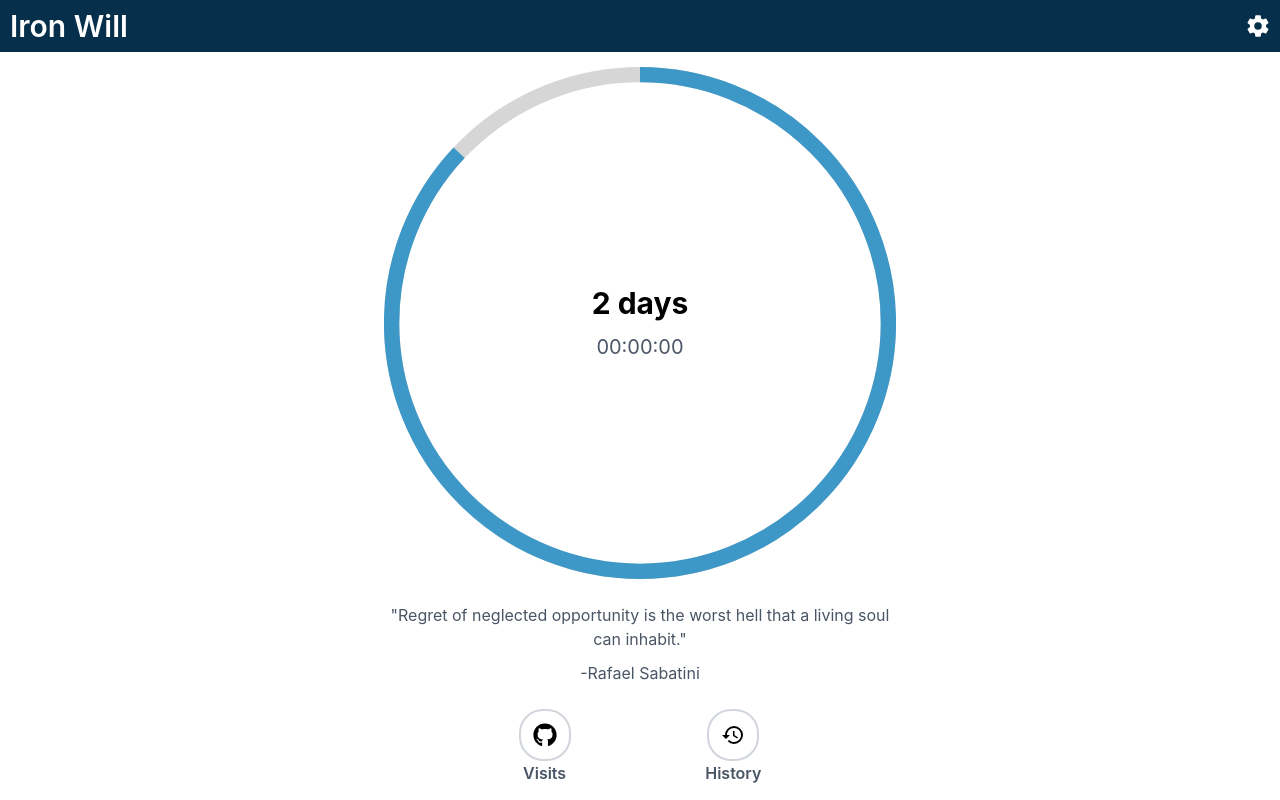
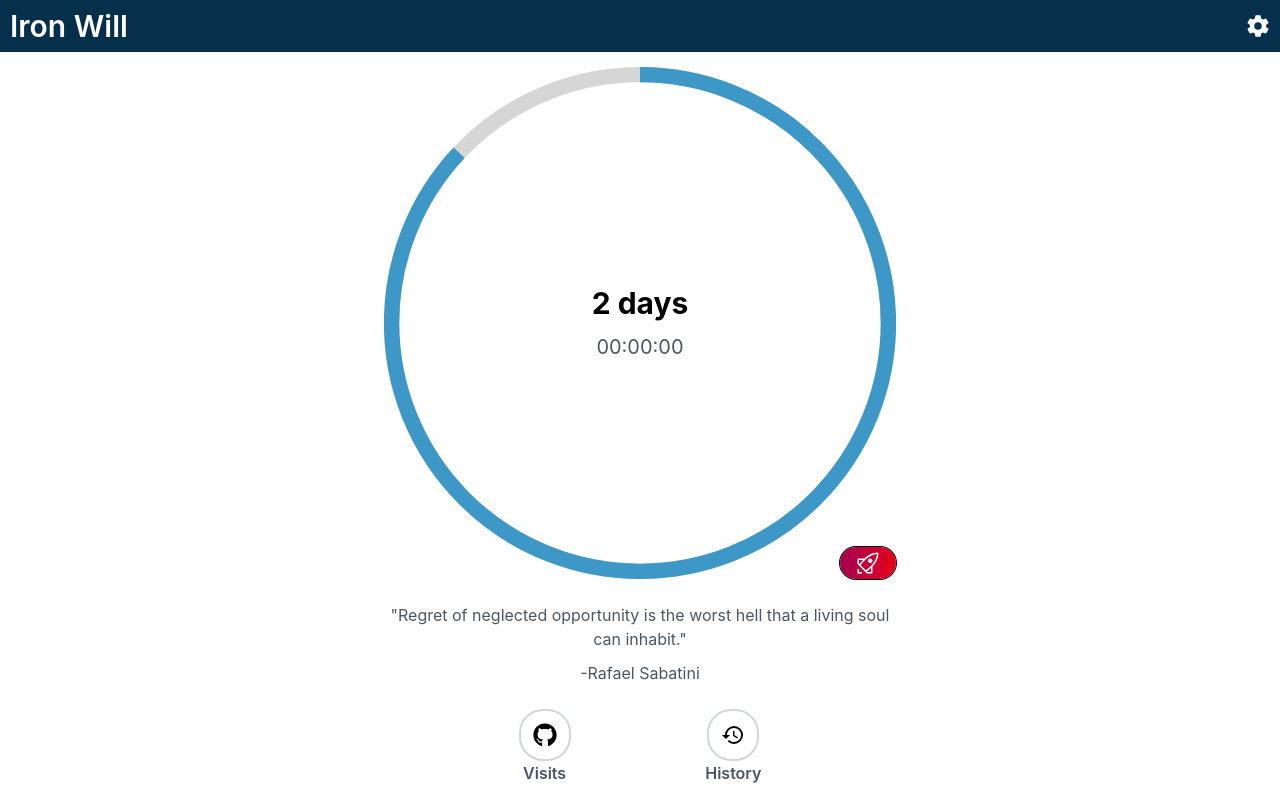
Before and after one commit to habibur-rahman-tanvir/iron-will, a React (Vite) app: page / in a window 1280 px wide. Built offline with nearby package versions, Linux system fonts and the light colour scheme.

Commit message:
feat: refactor Home component and add new components for improved UI; implement counter functionality and clear start date feature in Settings

```diff
--- /dev/null
+++ b/src/constants/constant.ts
@@ -0,0 +1,3 @@
+export const KEYS = {
+  STARTED_AT: "startedAt",
+};
--- a/src/features/home/Home.tsx
+++ b/src/features/home/Home.tsx
@@ -1,13 +1,9 @@
 import { IoSettingsSharp } from "react-icons/io5";
 import ActionBar from "../../shared/components/ActionBar";
-import { Link, useNavigate } from "react-router";
-import {
-  buildStyles,
-  CircularProgressbarWithChildren,
-} from "react-circular-progressbar";
-import "react-circular-progressbar/dist/styles.css";
-import { MdHistory } from "react-icons/md";
-import { FaGithub } from "react-icons/fa";
+import { useNavigate } from "react-router";
+import Adviced from "./components/Adviced";
+import ButtonGroup from "./components/ButtonGroup";
+import Counter from "./components/Counter";
 
 const Home = () => {
   const navigate = useNavigate();
@@ -25,48 +21,9 @@ const Home = () => {
 
       <div className="flex-1 flex justify-center dark:bg-gray-800 items-center">
         <div className="w-[75%] max-w-lg">
-          <CircularProgressbarWithChildren
-            maxValue={100}
-            value={87}
-            strokeWidth={3}
-            styles={buildStyles({
-              strokeLinecap: "butt",
-            })}
-          >
-            <div className="flex flex-col items-center gap-3">
-              <p className="text-3xl font-bold dark:text-white">2 days</p>
-              <p className="text-xl text-gray-600 dark:text-gray-300">
-                00:00:00
-              </p>
-            </div>
-          </CircularProgressbarWithChildren>
-          <p className="text-center mt-6 mb-2.5 text-gray-600">
-            "Regret of neglected opportunity is the worst hell that a living
-            soul can inhabit."
-          </p>
-          <p className="text-center mb-6 text-gray-600">-Rafael Sabatini</p>
-          <div className="flex justify-evenly">
-            <div className="flex flex-col items-center">
-              <Link
-                className="contents"
-                to={"https://github.com/habibur-rahman-tanvir"}
-                target="_blank"
-              >
-                <span className="border-gray-300 border-2 text-2xl p-3 rounded-3xl">
-                  <FaGithub />
-                </span>
-              </Link>
-              <span className="font-semibold text-gray-600">Visits</span>
-            </div>
-            <div className="flex flex-col items-center">
-              <Link className="contents" to={"/history"}>
-                <span className="border-gray-300 border-2 text-2xl p-3 rounded-3xl">
-                  <MdHistory />
-                </span>
-              </Link>
-              <span className="font-semibold text-gray-600">History</span>
-            </div>
-          </div>
+          <Counter />
+          <Adviced />
+          <ButtonGroup />
         </div>
       </div>
     </div>
--- /dev/null
+++ b/src/features/home/components/Adviced.tsx
@@ -0,0 +1,15 @@
+const Adviced = () => {
+  return (
+    <>
+      <p className="text-center mt-6 mb-2.5 text-gray-600 dark:text-gray-300">
+        "Regret of neglected opportunity is the worst hell that a living soul
+        can inhabit."
+      </p>
+      <p className="mb-6 text-center text-gray-600 dark:text-gray-300">
+        -Rafael Sabatini
+      </p>
+    </>
+  );
+};
+
+export default Adviced;
--- /dev/null
+++ b/src/features/home/components/ButtonGroup.tsx
@@ -0,0 +1,36 @@
+import { FaGithub } from "react-icons/fa";
+import { MdHistory } from "react-icons/md";
+import { Link } from "react-router";
+
+const ButtonGroup = () => {
+  return (
+    <div className="flex justify-evenly">
+      <div className="flex flex-col items-center">
+        <Link
+          className="contents"
+          to={"https://github.com/habibur-rahman-tanvir"}
+          target="_blank"
+        >
+          <span className="p-3 text-2xl border-2 border-gray-300 dark:text-white rounded-3xl">
+            <FaGithub />
+          </span>
+        </Link>
+        <span className="font-semibold text-gray-600 dark:text-gray-200">
+          Visits
+        </span>
+      </div>
+      <div className="flex flex-col items-center">
+        <Link className="contents" to={"/history"}>
+          <span className="p-3 text-2xl border-2 border-gray-300 dark:text-white rounded-3xl">
+            <MdHistory />
+          </span>
+        </Link>
+        <span className="font-semibold text-gray-600 dark:text-gray-200">
+          History
+        </span>
+      </div>
+    </div>
+  );
+};
+
+export default ButtonGroup;
--- /dev/null
+++ b/src/features/home/components/Counter.tsx
@@ -0,0 +1,40 @@
+import {
+  buildStyles,
+  CircularProgressbarWithChildren,
+} from "react-circular-progressbar";
+import "react-circular-progressbar/dist/styles.css";
+import { PiClockCounterClockwiseBold } from "react-icons/pi";
+import { VscRocket } from "react-icons/vsc";
+import { isThemeDark } from "../../../utilities/theme";
+import { useCounter } from "../hook/useCounter";
+
+const Counter = () => {
+  const { hasRunning, handleStartOrReset } = useCounter();
+
+  return (
+    <div className="relative">
+      <CircularProgressbarWithChildren
+        maxValue={100}
+        value={87}
+        strokeWidth={3}
+        styles={buildStyles({
+          strokeLinecap: "butt",
+          pathColor: isThemeDark() ? "#009966" : "auto",
+        })}
+      >
+        <div className="flex flex-col items-center gap-3">
+          <p className="text-3xl font-bold dark:text-white">2 days</p>
+          <p className="text-xl text-gray-600 dark:text-gray-300">00:00:00</p>
+        </div>
+      </CircularProgressbarWithChildren>
+      <button
+        className="absolute bottom-0 right-0 px-4 py-1 text-2xl text-white bg-linear-to-r ring-1 active:scale-95 active:opacity-75 ring-black from-pink-800 to-red-600 rounded-2xl"
+        onClick={handleStartOrReset}
+      >
+        {!hasRunning ? <VscRocket /> : <PiClockCounterClockwiseBold />}
+      </button>
+    </div>
+  );
+};
+
+export default Counter;
--- /dev/null
+++ b/src/features/home/hook/useCounter.ts
@@ -0,0 +1,20 @@
+import { useState } from "react";
+import { isStarted, reset, start } from "../../../utilities/util";
+
+export const useCounter = () => {
+  const [hasRunning, setHasRunning] = useState<boolean>(isStarted());
+
+  const handleStartOrReset = () => {
+    if (!hasRunning) {
+      start();
+      setHasRunning(true);
+      return;
+    }
+    reset();
+  };
+
+  return {
+    hasRunning,
+    handleStartOrReset,
+  };
+};
--- a/src/features/setting/Setting.tsx
+++ b/src/features/setting/Setting.tsx
@@ -1,3 +1,4 @@
+import { KEYS } from "../../constants/constant";
 import ActionBar from "../../shared/components/ActionBar";
 import ThemeButton from "./components/ThemeButton";
 
@@ -11,6 +12,7 @@ const Setting = () => {
       <div className="flex-1 dark:bg-gray-800">
         <ThemeButton />
         <p>Start date and time</p>
+        <p onClick={() => localStorage.removeItem(KEYS.STARTED_AT)}>Clear</p>
       </div>
     </div>
   );
--- /dev/null
+++ b/src/utilities/util.ts
@@ -0,0 +1,14 @@
+import { KEYS } from "../constants/constant";
+
+export const isStarted = (): boolean => {
+  const startedAt = localStorage.getItem(KEYS.STARTED_AT);
+  return startedAt !== null && startedAt !== undefined;
+};
+
+export const start = (): void => {
+  localStorage.setItem(KEYS.STARTED_AT, Date.now().toString());
+};
+
+export const reset = (): void => {
+  alert("Reset");
+};
```
